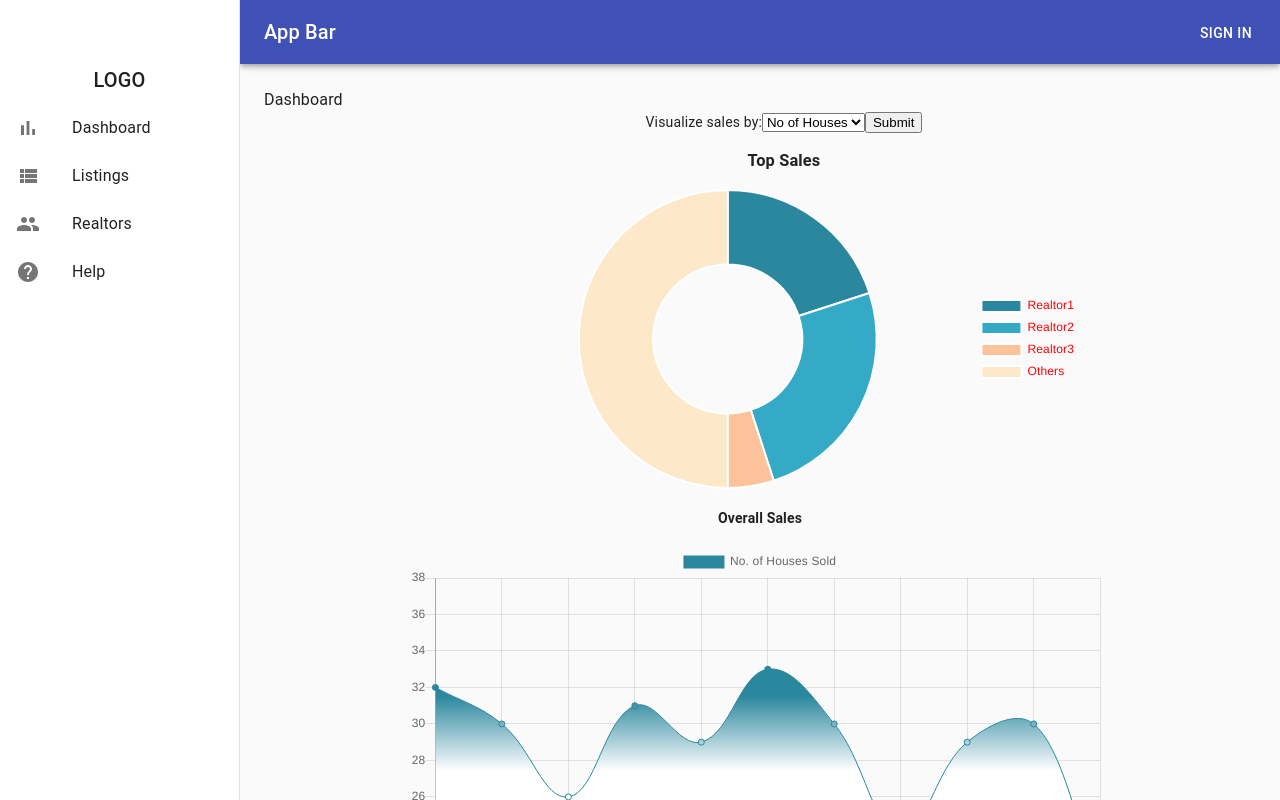
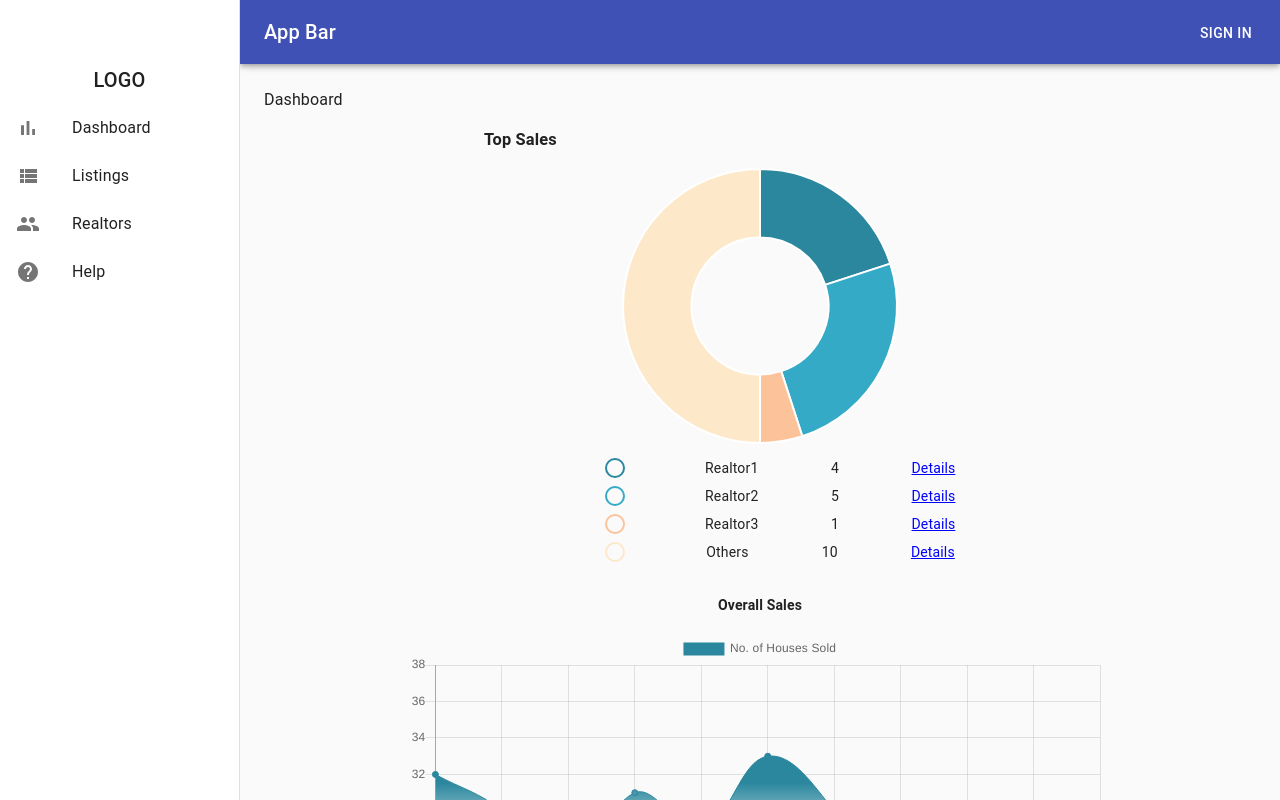
Before and after one commit to wbgneto/ez.dashboard, a React (Create React App) app: page /dashboard in a window 1280 px wide. Shown: the top 800 px of the page. Built offline with nearby package versions, Linux system fonts and the light colour scheme.

Commit message:
custom legend

```diff
--- a/package.json
+++ b/package.json
@@ -10,6 +10,8 @@
     "@testing-library/user-event": "^7.2.1",
     "chart.js": "^2.9.3",
     "dom": "0.0.3",
+    "html-to-react": "^1.4.2",
+    "prop-types": "^15.7.2",
     "react": "^16.12.0",
     "react-chartjs-2": "^2.9.0",
     "react-dom": "^16.12.0",
--- a/src/components/GraphContainer.js
+++ b/src/components/GraphContainer.js
@@ -7,9 +7,26 @@ import { makeStyles } from "@material-ui/core/styles";
 export default () => {
     const classes = useStyles();
   return (
-    <div class="graphFlex">
+    <div className="graphFlex">
       <Container maxWidth="sm">
-        <MainGraph></MainGraph>
+        <MainGraph
+        data={ {
+        labels: ["Realtor1", "Realtor2", "Realtor3", "Others"],
+        datasets: [
+          {
+            label: "No. of Houses Sold",
+
+            data: [4, 5, 1, 10],
+            backgroundColor: [
+              "#2B879E",
+              "#34AAC7",
+              "#FCC29A",
+              "#fde9c9",
+            ]
+          }
+        ]
+      }}
+        ></MainGraph>
       </Container>
       <Container fixed>
         <LineGraph></LineGraph>
--- a/src/components/MainGraph.js
+++ b/src/components/MainGraph.js
@@ -1,158 +1,75 @@
-import React, { Component } from "react";
-import {  Doughnut } from "react-chartjs-2";
+import React, { Component, PureComponent } from "react";
+import { Doughnut } from "react-chartjs-2";
+import PropTypes from "prop-types";
 
-export default class MainGraph extends Component {
-  constructor(props) {
-    super(props);
+const listItemStyle = {
+  textAlign: "left",
+  justifyContent: "space-evenly",
+  display: "flex",
+  flexDirection: "row",
+  margin: "8px",
+  alignContent: "flex-start"
+};
 
-    this.state = {
-      show_by_type: "quantity",
-      data: {
-        labels: ["Realtor1", "Realtor2", "Realtor3", "Others"],
-        datasets: [
-          {
-            label: "No. of Houses Sold",
-            data: [4, 5, 1, 10],
-            backgroundColor: [
-              "#2B879E",
-              "#34AAC7",
-              "#FCC29A",
-              "#fde9c9",
-            ]
-          }
-        ]
-
+const options = {
+  legend: {
+    display: false
   }
 };
+class MainGraph extends Component {
+  state = {
+    legend: []
+  };
 
-    this.handleChange = this.handleChange.bind(this);
-    this.handleSubmit = this.handleSubmit.bind(this);
+  componentDidMount() {
+    const component = this.doughnut;
+    this.setState({ legend: component.chartInstance.legend.legendItems });
   }
 
-  handleChange(event) {
-    this.setState({ show_by_type: event.target.value });
-  }
-
-  handleLegendClick(event,legendItem){
-    console.log(event);
-    console.log(legendItem.text)
-    // this.getSalesforRealtors(legendItem.text)
-  }
-
-
-  handleSubmit(event) {
-    alert("You have selected: " + this.state.show_by_type);
-
-    if (this.state.show_by_type === "moneyValue") {
-      this.setState({
-        data: {
-          datasets: [
-            {
-              label: "sales earned",
-              data: [4000000, 5000000, 1000000, 10000000],
-              backgroundColor: [
-                "#2B879E",
-                "#34AAC7",
-                "#FCC29A",
-                "#fde9c9",
-              ]
-            }
-          ]
-        }
-      });
-      this.render();
-    } else {
-      this.setState({
-        data: {
-          datasets: [
-            {
-              label: "No. of Houses Sold",
-              data: [36, 24, 10, 17],
-              backgroundColor: [
-                  "#2B879E",
-                  "#34AAC7",
-                  "#FCC29A",
-                  "#fde9c9",
-
-              ]
-            }
-          ]
-        }
-      });
-      this.render();
-    }
-
-    event.preventDefault();
-  }
-
-  // getSalesforRealtors = realtor => {
-
-  // }
-  // setGradientColor = (canvas,color) => {
-  //   const ctx = canvas.getContext('2d');
-  //   const gradient = ctx.createLinearGradient(0,0, 600,550);
-  //   gradient.addColorStop(0,color);
-  //   gradient.addColorStop(0.95,"rgba(133,122,144,0.5)");
-  //   return gradient;
-  // }
-  getChartData = canvas => {
-    const data = this.state.data;
-
-    // if(data.datasets){
-    //   let colors = [ '#B21F00',
-    //   '#C9DE00',
-    //   '#2FDE00',
-    //   '#00A6B4',
-    //   '#6800B4'];
-    //   data.datasets.forEach((set, i) => {
-    //     set.backgroundColor = this.setGradientColor(canvas, colors[i]);
-    //     set.borderColor="white";
-    //     set.borderWidth=2;
-    //   })
-    // }
-    return data;
-  };
-
-
   render() {
+    const { legend } = this.state;
+    console.log(this.props.data);
     return (
       <div>
-        <div
-          style={{ position: "relative", width: 600, height: "auto", textAlign:"center" }}
-
-        >
-          <form onSubmit={this.handleSubmit}>
-            <label>
-              Visualize sales by:
-              <select
-                value={this.state.show_by_type}
-                onChange={this.handleChange}
-              >
-                <option value="moneyValue">Value($)</option>
-                <option value="quantity">No of Houses</option>
-              </select>
-            </label>
-            <input type="submit" value="Submit" />
-          </form>
         <h3>Top Sales</h3>
         <Doughnut
-            id=""
-            options={{
-              responsive: true,
-                legend: {
-                  position: "right",
-                  fullWidth:false,
-                  onClick: this.handleLegendClick,
-                  labels:{
-                    fontColor: '#f00'
-                  }
-                }
-
+          ref={ref => (this.doughnut = ref)}
+          data={this.props.data}
+          options={options}
+        />
+        <ul className="mt-8">
+          {legend.length &&
+            legend.map((item, key) => {
+              return (
+                <li key={item.text} style={listItemStyle}>
+                  <div
+                    style={{
+                      display: "inline",
+                      marginRight: "8px",
+                      width: "20px",
+                      height: "20px",
+                      border: `2px solid ${item.fillStyle}`,
+                      borderRadius: "100%"
                     }}
-            data={this.getChartData}
                   />
-        </div>
+                  <label>{item.text}</label>
+                  <label>{this.props.data.datasets[0].data[key]}</label>
+                  <label
+                    style={{ color: "blue", textDecoration: "underline" }}
+                  >
+                    Details
+                  </label>
+                </li>
+              );
+            })}
+        </ul>
       </div>
     );
   }
 }
+
+MainGraph.propTypes = {
+  data: PropTypes.object
+};
+
+export default MainGraph;
```
Also changed, not shown: 1 other file (tests, documents, lock files or other folders). Lines whose indentation alone changed are shown as unchanged.
